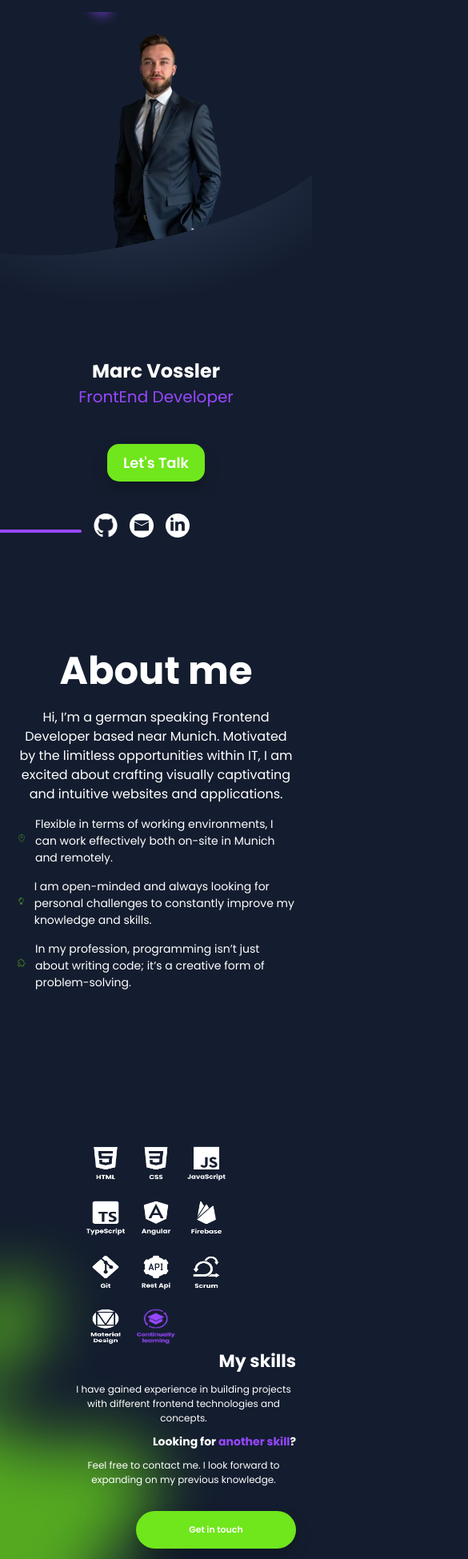
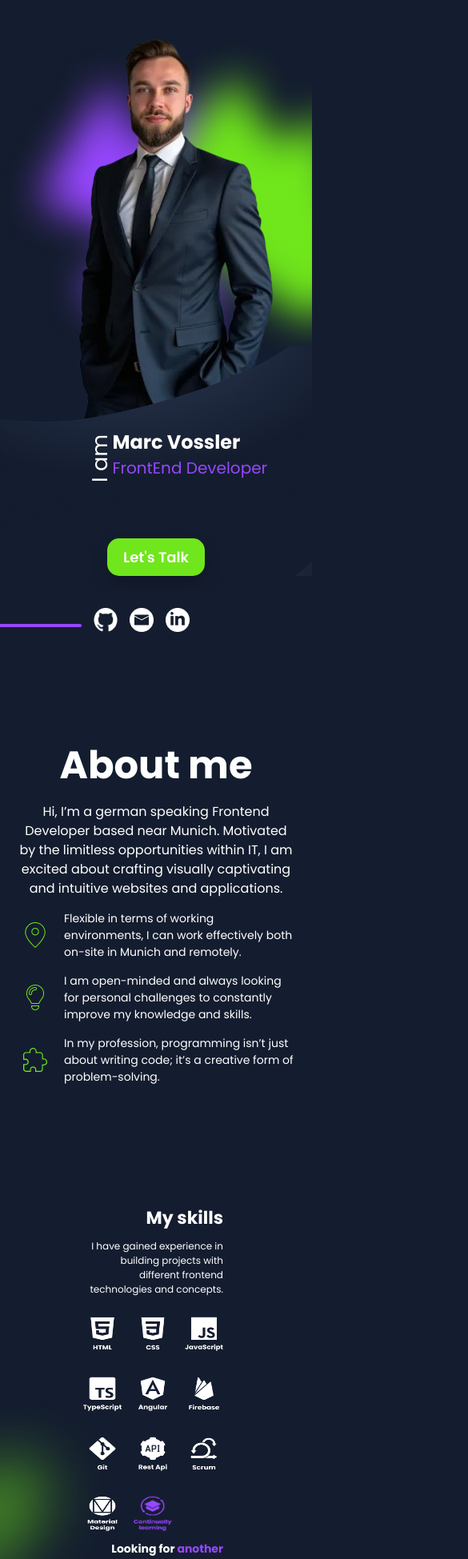
Before and after one commit to DerBlockProgrammer/MeinPortfolio, an Angular app in the folder eigenesPortfolio/: page / in a window 390 px wide. Shown: the part 40-1989 px from the top of the page at 80% size, 585 px wide, since content can reach past the window. Built offline with nearby package versions, Linux system fonts and the light colour scheme.

Commit message:
responsive!

```diff
--- a/eigenesPortfolio/src/app/mainPage/about-me/about-me.component.scss
+++ b/eigenesPortfolio/src/app/mainPage/about-me/about-me.component.scss
@@ -316,7 +316,7 @@
                         width: 30px;
 
                         img {
-                            width: 100%;
+                            width: 48px;
                             height: auto;
                         }
                     }
@@ -325,6 +325,7 @@
                         font-size: 14px;
                         text-align: left; /* Text linksbündig ausrichten */
                         margin: 0;
+                        padding-left: 20px;
                     }
                 }
             }
--- a/eigenesPortfolio/src/app/mainPage/github-links/github-links.component.scss
+++ b/eigenesPortfolio/src/app/mainPage/github-links/github-links.component.scss
@@ -5,7 +5,7 @@ section {
     justify-content: start;
     align-items: center;
     padding: -1px 49px;
-    z-index: 40;
+    z-index: 3000;
     position: absolute;
 }
 
--- a/eigenesPortfolio/src/app/mainPage/mainPage.component.html
+++ b/eigenesPortfolio/src/app/mainPage/mainPage.component.html
@@ -1,8 +1,8 @@
 <section>
     <app-titel-view-me class="test"></app-titel-view-me>
-    <div>
+
         <img class="shape" src="HeroBackground.png" alt="">
-    </div>
+
     <app-github-links></app-github-links>
     <app-about-me></app-about-me>
 </section>
--- a/eigenesPortfolio/src/app/mainPage/mainPage.component.scss
+++ b/eigenesPortfolio/src/app/mainPage/mainPage.component.scss
@@ -1,7 +1,7 @@
 .shape{
     margin-top: -188px;
     width: 100%;
-    z-index: 1;
+    z-index: 2000;
     position: absolute;
     height: 253px
 
@@ -13,6 +13,7 @@
 
 @media(max-width: 404px){
     .shape{
+        display: none;
         margin-top: -404px;
         width: 100%;
         z-index: 5000;
--- a/eigenesPortfolio/src/app/mainPage/rezession/rezession.component.scss
+++ b/eigenesPortfolio/src/app/mainPage/rezession/rezession.component.scss
@@ -9,12 +9,11 @@ body {
 /* Testimonial Section */
 .testimonial-section {
     background-color: #141D2F; // Hintergrundfarbe
-    padding: 50px;
     color: white;
 
     .testimonial-container {
         display: flex;
-        justify-content: center;
+        justify-content: end;
         align-items: center;
         gap: 50px;
         padding: 61px 0px;
@@ -74,13 +73,13 @@ body {
             }
 
             .profile-line {
-                position: absolute;
-                width: 400px;
+                position: relative;
+                width: 424px;
                 height: 3px;
                 background-color: #00FF00;
                 top: 50%;
                 transform: translateY(-50%);
-                right: -310px;
+                right: 0px;
             }
         }
 
@@ -91,12 +90,12 @@ body {
 
     .testimonial-section {
         background-color: #141D2F; // Hintergrundfarbe
-        padding: 50px;
+
         color: white;
 
         .testimonial-container {
             display: flex;
-            justify-content: center;
+
             align-items: center;
             gap: 50px;
             padding: 61px 0px;
@@ -270,6 +269,18 @@ body {
             gap: 20px;
             margin-top: -24px;
 
+            >.profile {
+                .profile-line {
+                    position: relative;
+                    width: 229px;
+                    height: 3px;
+                    background-color: #00FF00;
+                    top: 50%;
+                    transform: translateY(-50%);
+                    right: 0px;
+                }
+            }
+
             .profile-box-container {
                 order: -1;
                 flex-direction: column;
@@ -277,22 +288,24 @@ body {
                 margin-bottom: 20px;
 
                 .profile-box {
-                    width: 144px; /* Festgelegte Größe der Box */
+                    width: 144px;
+                    /* Festgelegte Größe der Box */
                     height: 144px;
                     border: 3px solid #9747FF;
 
-                    > img {
-                        border: 3px solid #00FF00; /* Optionaler Rand */
+                    >img {
+                        border: 3px solid #00FF00;
+                        /* Optionaler Rand */
                         border-radius: 50%;
-                        width: 144px; /* Bild wird direkt auf 144px gesetzt */
+                        width: 144px;
+                        /* Bild wird direkt auf 144px gesetzt */
                         height: 144px;
-                        object-fit: cover; /* Zuschneiden des Bildes */
+                        object-fit: cover;
+                        /* Zuschneiden des Bildes */
                     }
                 }
 
-                .profile-line {
-                    display: none; /* Linie ausblenden */
-                }
+
             }
 
             .quote-box {
@@ -306,7 +319,7 @@ body {
                     left: -18px;
                     font-size: 2rem;
 
-                    > img {
+                    >img {
                         height: 48px;
                     }
                 }
@@ -322,6 +335,17 @@ body {
                     padding-right: 147px;
                 }
             }
+
+            .profile {
+                >img {
+                    border: 4px solid #00FF00;
+                    border-radius: 50%;
+                    width: 144px;
+                    height: 144px;
+                    object-fit: cover;
+                }
+
+            }
         }
     }
 }
--- a/eigenesPortfolio/src/app/mainPage/skills/skills.component.html
+++ b/eigenesPortfolio/src/app/mainPage/skills/skills.component.html
@@ -56,6 +56,55 @@
         <div class="text">
             <p>I have gained experience in building projects with different frontend technologies and concepts.</p>
         </div>
+
+        <div class="skills-grid2">
+            <div class="skill">
+                <img src="./skills\html.png" alt="">
+            </div>
+            <div class="skill">
+                <img src="./skills\css.png" alt="CSS">
+
+            </div>
+            <div class="skill">
+                <img src="./skills\javascript.png" alt="JavaScript">
+
+            </div>
+            <div class="skill">
+                <img src="./skills\typescript.png" alt="TypeScript">
+
+            </div>
+            <div class="skill">
+                <img src="./skills\angular.png" alt="Angular">
+
+            </div>
+            <div class="skill">
+                <img src="./skills\firebase.png" alt="Firebase">
+
+            </div>
+            <div class="skill">
+                <img src="./skills\git.png" alt="Git">
+
+            </div>
+            <div class="skill">
+                <img src="./skills\restApi.png" alt="Rest API">
+
+            </div>
+            <div class="skill">
+                <img src="./skills\scrum.png" alt="Scrum">
+
+            </div>
+            <div class="skill">
+                <img src="./skills\material.png" alt="Material Design">
+
+            </div>
+            <div class="skill">
+                <img src="./skills\learning.png" alt="Continually learning">
+
+            </div>
+            <div class="greens">
+                <img src="./background\green.png" alt="">
+            </div>
+        </div>
         <p class="highlight">Looking for <span>another skill</span>?</p>
         <p>Feel free to contact me. I look forward to expanding on my previous knowledge.</p>
         <div class="button">
--- a/eigenesPortfolio/src/app/mainPage/skills/skills.component.scss
+++ b/eigenesPortfolio/src/app/mainPage/skills/skills.component.scss
@@ -3,10 +3,10 @@
     justify-content: space-between;
     align-items: flex-start;
     background-color: #141D2F;
-    padding: 50px 100px;
     color: white;
     height: auto;
     margin-top: 98vh;
+    width: 98%;
 
     .skills-grid {
         display: grid;
@@ -29,9 +29,20 @@
             }
         }
     }
+    .skills-grid2{
+        display: none;
+        grid-template-columns: repeat(4, 1fr);
+        /* 4 Spalten */
+        gap: 20px;
+        /* Abstand zwischen den Items */
+        flex: 1;
+    }
 
     .skills-text {
-        padding-left: 50px;
+        padding-left: 0;
+
+        max-width: 46%;
+        text-align: right;
 
         h2 {
             display: flex;
@@ -53,7 +64,7 @@
 
                 span {
                     color: #9747FF;
-                    /* Lila Farbe für "another skill" */
+
                 }
             }
         }
@@ -61,46 +72,30 @@
         .button {
             display: flex;
             justify-content: flex-end;
-            /* Button rechtsbündig */
             margin-top: 30px;
 
             button {
                 background-color: #70e61c;
-                /* Grüne Farbe */
                 color: white;
-                /* Weiße Schrift */
                 font-size: 18px;
-                /* Schriftgröße */
                 font-weight: 600;
-                /* Schriftgewicht */
                 padding: 15px 40px;
-                /* Innenabstand (oben/unten, rechts/links) */
                 border: none;
-                /* Kein Rand */
                 border-radius: 25px;
-                /* Abgerundete Ecken */
                 box-shadow: 0px 10px 20px rgba(0, 0, 0, 0.2);
-                /* Schatteneffekt */
                 cursor: pointer;
-                /* Mauszeiger ändert sich zu Hand */
                 transition: all 0.3s ease;
-                /* Animation bei Hover */
             }
 
             button:hover {
                 background-color: #9747FF;
-                /* Etwas dunkleres Grün beim Hover */
                 box-shadow: 0px 15px 25px rgba(0, 0, 0, 0.3);
-                /* Stärkerer Schatten beim Hover */
                 transform: translateY(-2px);
-                /* Leichtes Heben beim Hover */
             }
 
             button:active {
                 transform: translateY(2px);
-                /* Button wird bei Klick leicht nach unten gedrückt */
                 box-shadow: 0px 8px 15px rgba(0, 0, 0, 0.2);
-                /* Schwächerer Schatten bei Klick */
             }
         }
     }
@@ -117,7 +112,7 @@
         justify-content: space-between;
         align-items: flex-start;
         background-color: #141D2F;
-        padding: 50px 100px;
+        // padding: 50px 100px;
         color: white;
         height: auto;
         margin-top: 98vh;
@@ -125,9 +120,7 @@
         .skills-grid {
             display: grid;
             grid-template-columns: repeat(4, 1fr);
-            /* 4 Spalten */
             gap: 20px;
-            /* Abstand zwischen den Items */
             flex: 1;
 
             .skill {
@@ -145,7 +138,7 @@
         }
 
         .skills-text {
-            padding-left: 50px;
+
 
             h2 {
                 display: flex;
@@ -233,7 +226,7 @@
         justify-content: space-between;
         align-items: flex-start;
         background-color: #141D2F;
-        padding: 50px 100px;
+        // padding: 50px 100px;
         color: white;
         height: auto;
         margin-top: 98vh;
@@ -261,7 +254,7 @@
         }
 
         .skills-text {
-            padding-left: 69px;
+
 
             h2 {
                 display: flex;
@@ -349,7 +342,7 @@
         flex-direction: column;
         align-items: center;
         text-align: center;
-        padding: 20px;
+        // padding: 20px;
         margin-top: 84vh;
 
         .greens {
@@ -388,9 +381,29 @@
         }
 
         .skills-grid {
+            display: none;
             position: relative;
             z-index: 0; /* Icons bleiben hinter dem Text */
+            grid-template-columns: repeat(3, 1fr); /* 3 Icons pro Reihe */
+            gap: 15px; /* Abstand zwischen Icons */
+            margin-top: 20px; /* Abstand zu Überschrift und Text */
+
+            .skill {
+                img {
+                    width: 48px; /* Kleinere Icons für mobile Ansicht */
+                    height: 48px;
+                    margin-bottom: 5px;
+                }
+
+                p {
+                    font-size: 10px; /* Kleinere Beschriftung */
+                }
+            }
+        }
+        .skills-grid2{
             display: grid;
+            position: relative;
+            z-index: 0; /* Icons bleiben hinter dem Text */
             grid-template-columns: repeat(3, 1fr); /* 3 Icons pro Reihe */
             gap: 15px; /* Abstand zwischen Icons */
             margin-top: 20px; /* Abstand zu Überschrift und Text */
--- a/eigenesPortfolio/src/app/mainPage/titel-view-me/titel-view-me.component.html
+++ b/eigenesPortfolio/src/app/mainPage/titel-view-me/titel-view-me.component.html
@@ -1,12 +1,17 @@
 <section>
+    <div class="content-wrapper">
+        <!-- Hintergrund (green) -->
+        <div class="background-green"></div>
 
-    <div class="content-wrapper">
+        <!-- Shape (titelbackground) -->
+        <div class="titelbackground"></div>
+
+        <!-- Foto (Sergej) -->
         <div class="photo">
-            <img src="sergej.png" alt="">
-              <div class="background-green">
-        <img src="./background/photoshadows.png" alt="">
-    </div>
+            <img src="sergej.png" alt="Bild von Sergej">
         </div>
+       <img class="hero"   src="HeroBackground.png" alt="">
+        <!-- Text auf dem Shape -->
         <div class="text-wrapper">
             <div class="iam-and-name">
                 <div class="iam">
@@ -20,7 +25,7 @@
                 </div>
             </div>
             <div class="buttonDiv">
-                <button> Let's Talk</button>
+                <button>Let's Talk</button>
             </div>
         </div>
     </div>
--- a/eigenesPortfolio/src/app/mainPage/titel-view-me/titel-view-me.component.scss
+++ b/eigenesPortfolio/src/app/mainPage/titel-view-me/titel-view-me.component.scss
@@ -15,11 +15,14 @@ section {
         height: 100%;
         background-size: cover;
         background-repeat: no-repeat;
-        z-index: 20;
+        z-index: -10;
         >img{
             height: 80vh;
 
         }
+    }
+    .hero{
+        display: none;
     }
 
     .content-wrapper {
@@ -33,12 +36,14 @@ section {
     }
 
     .photo {
+        background-image: url("../../../../public/background/photoshadows.png");
         flex: 1;
         height: 60vh;
         display: flex;
         justify-content: center;
         align-items: center;
         z-index: 30;
+        background-size: cover;
 
         img {
             height: 100%;
@@ -70,6 +75,7 @@ section {
                 h2 {
                     font-weight: 400;
                     text-align: right;
+                    margin: 0;
                 }
             }
 
@@ -146,39 +152,43 @@ section {
         }
 
         .photo {
-            width: 100%;
+            width: 100vw;
             height: auto;
             display: flex;
             justify-content: center;
 
             img {
-                width: 80%;
-                height: auto;
-                max-height: 300px;
+                // width: 100vw;
+
             }
         }
 
         .text-wrapper {
-            width: 100%;
+            width: 100vw;
             align-items: center;
-            text-align: center;
-            margin-top: 20px;
+            text-align: start;
+            margin-top: -102px;
 
             .iam-and-name {
-                flex-direction: column;
+                flex-direction: row;
                 align-items: center;
-                gap: 10px;
+                gap: 0px;
+                width: 229px;
+                white-space: nowrap;
 
                 .iam {
                     transform: none;
-                    font-size: 28px;
-                    text-align: center;
-                    margin-bottom: 10px;
+                    font-size: 18px;
+                    text-align: start;
+                    transform: rotate(-90deg);
+                    width: 177px;
+                    height: 0px;
                 }
 
                 .name .all {
                     .green {
                         font-size: 24px;
+                        margin-top: 29px;
                     }
 
                     .lila {
@@ -198,5 +208,116 @@ section {
                 }
             }
         }
+
     }
 }
+
+@media(max-width: 404px) {
+    section {
+        position: relative;
+        display: flex;
+        flex-direction: column;
+        justify-content: flex-start;
+        align-items: center;
+        height: auto;
+        padding: 20px;
+    }
+
+    .content-wrapper {
+        position: relative;
+        display: flex;
+        flex-direction: column;
+        align-items: center;
+        width: 100%;
+        padding: 0;
+    }
+
+    .background-green {
+        position: absolute;
+        top: 0;
+        left: 0;
+        width: 100%;
+        height: 100%;
+        z-index: 1; /* Hintergrund unter allen anderen */
+        background-size: cover;
+        background-repeat: no-repeat;
+    }
+
+    .titelbackground {
+        position: absolute;
+        top: 50%; /* Platziere das Shape */
+        left: 50%;
+        transform: translate(-50%, -50%);
+        z-index: 2; /* Shape zwischen dem Background und dem Bild Sergej */
+        width: 80%;
+        height: auto;
+        background-image: url("./../../../../public/HeroBackground.png");
+        background-size: cover;
+        background-repeat: no-repeat;
+        pointer-events: none;
+    }
+
+    .photo {
+        position: relative;
+        z-index: 3; /* Bild hinter dem Shape */
+        width: 80%;
+        height: auto;
+        display: flex;
+        justify-content: center;
+        align-items: center;
+    }
+
+    .photo img {
+        width: 100%; /* Passt das Bild an die Breite an */
+        height: auto; /* Hält das Seitenverhältnis */
+        z-index: 3; /* Hinter dem Shape */
+    }
+
+    .text-wrapper {
+        position: absolute; /* Text auf dem Shape platzieren */
+        z-index: 4; /* Text über dem Shape */
+        width: 100vw;
+        display: flex;
+        flex-direction: column;
+        align-items: center;
+        text-align: start;
+        color: white;
+        background-image: url("./../../../../public/HeroBackground.png");
+        background-size: cover;
+        background-position: 0 -23px;
+    }
+
+    .text-wrapper .iam-and-name {
+        display: flex;
+        flex-direction: column;
+        align-items: center;
+        margin-top: 20px;
+
+        .iam {
+            font-size: 28px;
+            margin-bottom: 10px;
+        }
+
+        .name .all {
+            .green {
+                font-size: 24px;
+            }
+
+            .lila {
+                font-size: 20px;
+            }
+        }
+    }
+
+    .buttonDiv {
+        margin-top: 20px;
+    }
+
+    .hero{
+        display: block;
+        height: 77px;
+        width: 100vw;
+        margin-top: -60px;
+        z-index: 2334;
+    }
+}
--- a/eigenesPortfolio/src/app/shared/footer/footer.component.html
+++ b/eigenesPortfolio/src/app/shared/footer/footer.component.html
@@ -2,7 +2,8 @@
 
     <div class="footer-content">
         <div class="footer-logo">
-            <h1>Mar<span>C</span></h1>
+            <img src="./public/logou.png" alt="">
+            <!-- <h1>Mar<span>C</span></h1> -->
             <p>Legal Notice</p>
         </div>
         <div class="footer-copyright">
```
Also changed, not shown: eigenesPortfolio/src/app/mainPage/contact/contact.component.scss (+133 -70 lines), eigenesPortfolio/src/app/shared/header/header.component.html (+5 -4 lines), eigenesPortfolio/public/logo.PNG (added), eigenesPortfolio/public/projektLogo.png (added).
